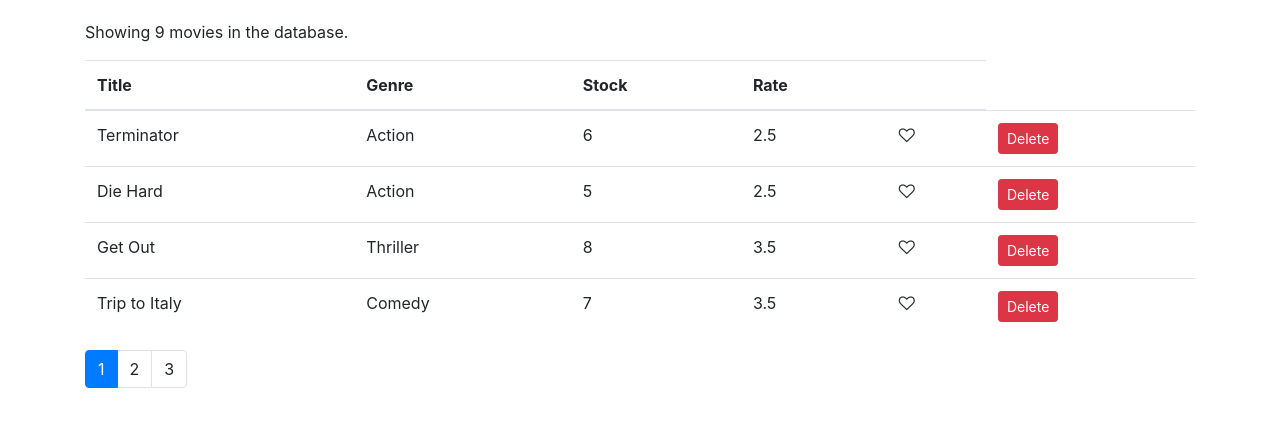
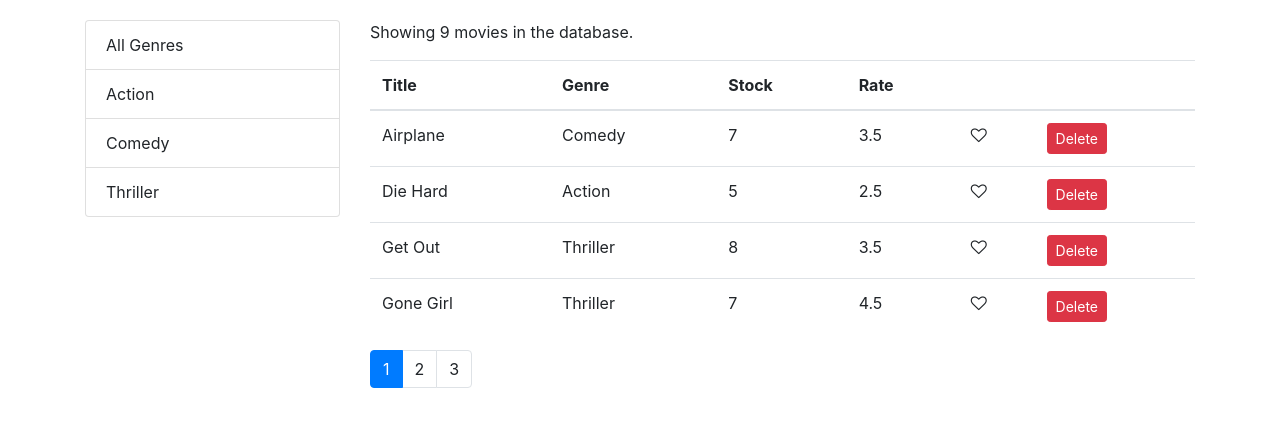
Before and after one commit to ShawnMathews320/MasteringReact_Codewithmosh, a React (Create React App) app in the folder vidly/: page / in a window 1280 px wide. Shown: the top 426 px of the page. Built offline with nearby package versions, Linux system fonts and the light colour scheme.

Commit message:
implemented sorting and moving responsibility

```diff
--- /dev/null
+++ b/vidly/src/components/common/listGroup.jsx
@@ -0,0 +1,25 @@
+const ListGroup = ({ items, textProperty, valueProperty, onItemSelect, selectedItem }) => {
+
+    return (
+        <ul className="list-group">
+            {/* map each item to this list element */}
+            { items.map(item => <li
+                onClick={ () => onItemSelect(item) }
+                key={ item[valueProperty] }  // unique attribute for each item
+                className={ item === selectedItem ? 'list-group-item active' : 'list-group-item' }>
+
+                {/* text of the item */}
+                { item[textProperty] }
+                {/* with brackets we are not coupled to our genres and we can reuse this list group with any type of list */}
+            </li>) }
+        </ul>
+    );
+};
+
+// in this object we add our props and their default value
+ListGroup.defaultProps = {
+    textProperty: 'name',
+    valueProperty: '_id'
+};
+
+export default ListGroup;
--- a/vidly/src/components/common/pagination.jsx
+++ b/vidly/src/components/common/pagination.jsx
@@ -36,10 +36,10 @@
 
 // define the type check requirements for this component
 Pagination.propTypes = {  // object with props of our component with their types and whether or not they are required
-    itemsCount: PropTypes.number.isRequired,  // itemsCount is required to be a number
+    itemsCount: PropTypes.number.isRequired,  // itemsCount is required to be an array
     pageSize: PropTypes.number.isRequired,
-    onPageChange: PropTypes.number.isRequired,
-    currentPage: PropTypes.func.isRequired  // currentPage is required to be a function
+    onPageChange: PropTypes.func.isRequired,  // onPageChange is required to be a function
+    currentPage: PropTypes.number.isRequired
 };
 
 export default Pagination;
--- /dev/null
+++ b/vidly/src/components/common/tableHeader.jsx
@@ -0,0 +1,38 @@
+import React, { Component } from 'react';
+
+// columns: array
+// sortColumn: object
+// onSort: function
+
+class TableHeader extends Component {
+    raiseSort = path => {
+        const sortColumn = { ...this.props.sortColumn };  // clone existing sortColumn object
+
+        if (sortColumn.path === path)
+            sortColumn.order = (sortColumn.order === 'asc') ? 'desc': 'asc';  // set it to opposite of what it currently is
+        else {
+            sortColumn.path = path;  // set new path if the path is different
+            sortColumn.order = 'asc';  // should be ascending whenever we sort on a new column
+        }
+
+        this.props.onSort(sortColumn);  // raise the sort event
+    };
+
+    render() {
+        return (
+            <thead>
+                <tr>
+                    { this.props.columns.map(column =>
+                        <th
+                            key={ column.path || column.key }
+                            onClick={ () => this.raiseSort(column.path) }>
+                            { column.label }
+                        </th>
+                    ) }
+                </tr>
+            </thead>
+        );
+    }
+}
+
+export default TableHeader;
--- a/vidly/src/components/movies.jsx
+++ b/vidly/src/components/movies.jsx
@@ -1,15 +1,33 @@
 import React, { Component } from 'react';
 import { getMovies } from '../services/fakeMovieService';
-import Like from './common/like';
+import ListGroup from './common/listGroup';
 import Pagination from './common/pagination';
 import { paginate } from '../utils/paginate';
+import { getGenres } from '../services/fakeGenreService';
+import MoviesTable from './moviesTable';
+import _ from 'lodash';
 
 class Movies extends Component {
     state = {
-        movies: getMovies(),
+        // we should initialize these properties to an empty array because it will take some time until we
+        // get the data from the server. during this time we need to make sure movies and genres are not undefined
+        // otherwise we will get a runtime error
+        movies: [],
+        genres: [],
         pageSize: 4,
-        currentPage: 1
+        currentPage: 1,
+        sortColumn: { path: 'title', order: 'asc'}
+
     };
+
+    // called when an instance of this component is rendered in the DOM
+    componentDidMount() {
+        // clone existing array and add new genre item to it
+        const genres = [{ _id: '', name: 'All Genres' }, ...getGenres()]
+
+        // setting state of movies and genres available
+        this.setState({ movies: getMovies(), genres });
+    }
 
     handleDelete = movie => {
         // make new movies object without specified movie
@@ -24,66 +42,88 @@
         const index = movies.indexOf(movie);  // find index of the object
         movies[index] = { ...movies[index] };  // set the index of movies to a new object
         movies[index].liked = !movies[index].liked;  // toggle liked property of the index of movies
-        this.setState({ movies });
+        this.setState({ movies });  // set state with new object
     }
 
     handlePageChange = page => {
         this.setState({ currentPage: page });  // change the page in our state to the current page
     }
 
+    handleGenreSelect = genre => {
+        // set state of the genre we clicked on
+        this.setState({ selectedGenre: genre, currentPage: 1 });  // also reset current page to 1
+    }
+
+    handleSort = sortColumn => {
+        this.setState({ sortColumn });  // set new state
+    };
+
     render() {
         // object destructuring
         const { length: count } = this.state.movies;
-        const { pageSize, currentPage, movies: allMovies } = this.state;
+        const {
+            pageSize,
+            currentPage,
+            movies: allMovies,
+            selectedGenre,
+            genres,
+            sortColumn
+        } = this.state;
 
         if (count === 0) return <p>There are no movies in the database.</p>;
 
+        // filter, sort, then paginate the data
+
+        // if selectedGenre and id of selectedGenre are both truthy we get allMovies and filter them such that the genre of
+        // each movie is equal to the  selected genre. Otherwise if there is no selectedGenre we are going to set this filtered
+        // list of movies to the list of allMovies
+        const filteredMovies = selectedGenre && selectedGenre._id
+            ? allMovies.filter(m => m.genre._id === selectedGenre._id)
+            : allMovies;
+
+        // returns a new sorted array
+        const sorted = _.orderBy(filteredMovies, [sortColumn.path], [sortColumn.order]);
+
         // paginate the data, get a new array and store it in this constant
-        const movies = paginate(allMovies, currentPage, pageSize);
+        const movies = paginate(sorted, currentPage, pageSize);
 
         return(
-            <React.Fragment>
-                <p>Showing { count } movies in the database.</p>
-                <table className='table'>
-                    <thead>
-                        <tr>
-                            <th>Title</th>
-                            <th>Genre</th>
-                            <th>Stock</th>
-                            <th>Rate</th>
-                            <th></th>
-                        </tr>
-                    </thead>
-                    <tbody>
-                        { movies.map(movie => (  // render movies local in this method
-                        <tr key={ movie._id }>
-                            <td>{ movie.title }</td>
-                            <td>{ movie.genre.name }</td>
-                            <td>{ movie.numberInStock }</td>
-                            <td>{ movie.dailyRentalRate }</td>
-                            <td>
-                                <Like
-                                    onToggleClick={() => this.handleLike(movie) }  // when we click the like button
-                                    liked={ movie.liked }  // whether or not the button is currently clicked
+            // grid layout
+            <div className='row'>
+
+                {/* movie genres on left side */}
+                <div className="col-3">
+                    <ListGroup
+                        items={ genres }
+                        onItemSelect={ this.handleGenreSelect }  // when our item is selected
+                        selectedItem={ selectedGenre }
                     />
-                            </td>
-                            <td>
-                                <button onClick={() => this.handleDelete(movie)}
-                                    className="btn btn-danger btn-sm">
-                                    Delete
-                                </button>
-                            </td>
-                        </tr>
-                        )) }
-                    </tbody>
-                </table>
+                </div>
+
+                {/* movies listed in table with pagination below them */}
+                <div className="col">
+                    <p>Showing { filteredMovies.length } movies in the database.</p>
+
+                    {/* our table of movies */}
+                    <MoviesTable
+                        movies={ movies }
+                        sortColumn={ sortColumn }  // as the user navigates away from the list of movies then comes back
+                        // we want to initialize this page with the last sort order
+                        onLike={ this.handleLike }
+                        onDelete={ this.handleDelete }
+                        onSort={ this.handleSort }
+                    />
+
                     <Pagination
-                    itemsCount={ count }  // total number of movies
+                        itemsCount={ filteredMovies.length }  // total number of movies
                         pageSize={ pageSize }  // total number of pages
                         onPageChange={ this.handlePageChange }  // when the page changes
                         currentPage={ currentPage }  // the current page the user is on
                     />
-            </React.Fragment>
+                </div>
+
+
+            </div>
         );
     }
 }
--- /dev/null
+++ b/vidly/src/components/moviesTable.jsx
@@ -0,0 +1,52 @@
+import Like from './common/like';
+import TableHeader from './common/tableHeader';
+import React, { Component } from 'react';
+
+class MoviesTable extends Component {
+    columns = [  // doesn't have to be part of the state bc it's not going to change throughout the lifecycle of the component
+        { path: 'title', label: 'Title'},
+        { path: 'genre.name', label: 'Genre'},
+        { path: 'numberInStock', label: 'Stock'},
+        { path: 'dailyRentalRate', label: 'Rate'},
+        { key: 'like' },
+        { key: 'delete' }
+    ];
+
+    render() {
+        const { movies, onDelete, onLike, onSort, sortColumn } = this.props;  // our props
+
+        return (
+            <table className='table'>
+                <TableHeader
+                    columns={ this.columns }
+                    sortColumn={ sortColumn }
+                    onSort={ onSort }
+                />
+                    <tbody>
+                        { movies.map(movie => (  // render movies local in this method
+                            <tr key={ movie._id }>
+                                <td>{ movie.title }</td>
+                                <td>{ movie.genre.name }</td>
+                                <td>{ movie.numberInStock }</td>
+                                <td>{ movie.dailyRentalRate }</td>
+                                <td>
+                                <Like
+                                    onToggleClick={() => onLike(movie) }  // when we click the like button
+                                    liked={ movie.liked }  // whether or not the button is currently clicked
+                                />
+                                </td>
+                                <td>
+                                    <button onClick={() => onDelete(movie)}
+                                    className="btn btn-danger btn-sm">
+                                    Delete
+                                    </button>
+                                </td>
+                            </tr>
+                            )) }
+                    </tbody>
+            </table>
+        );
+    }
+}
+
+export default MoviesTable;
```
Lines whose indentation alone changed are shown as unchanged.
